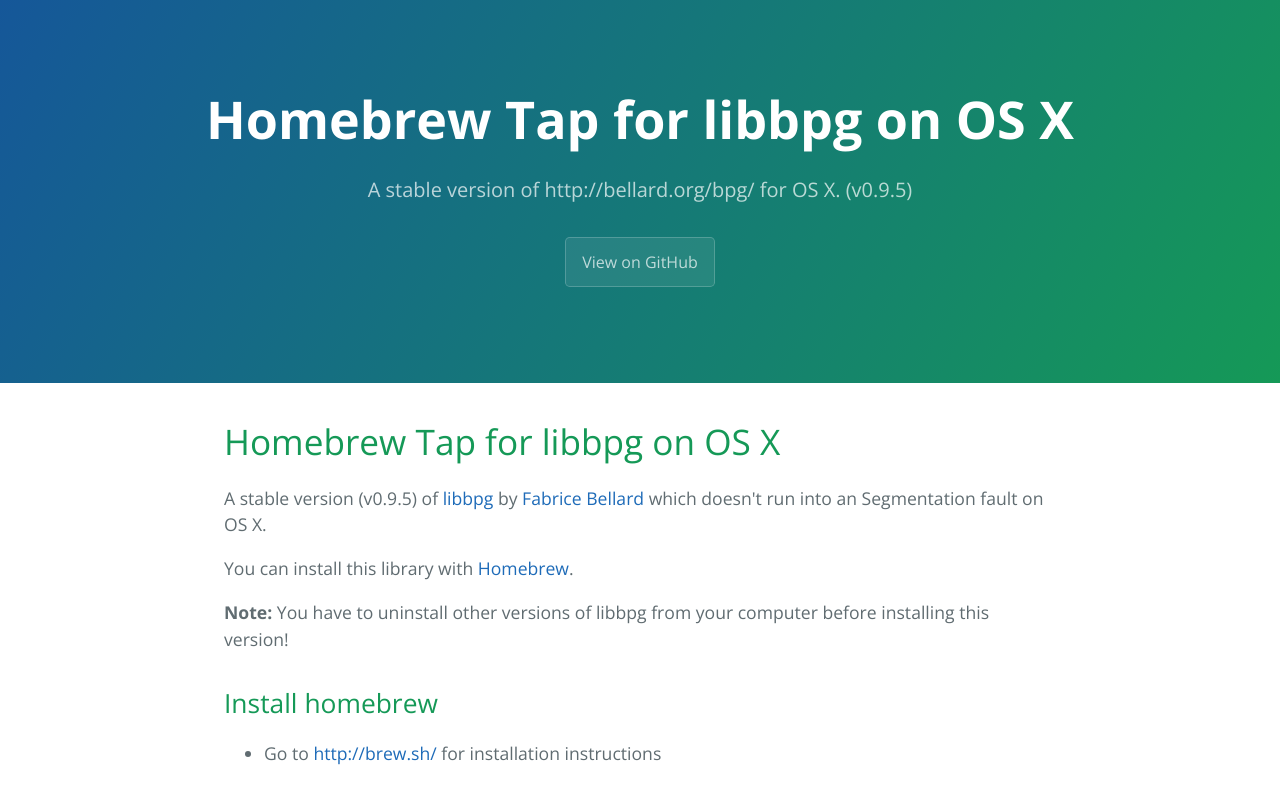
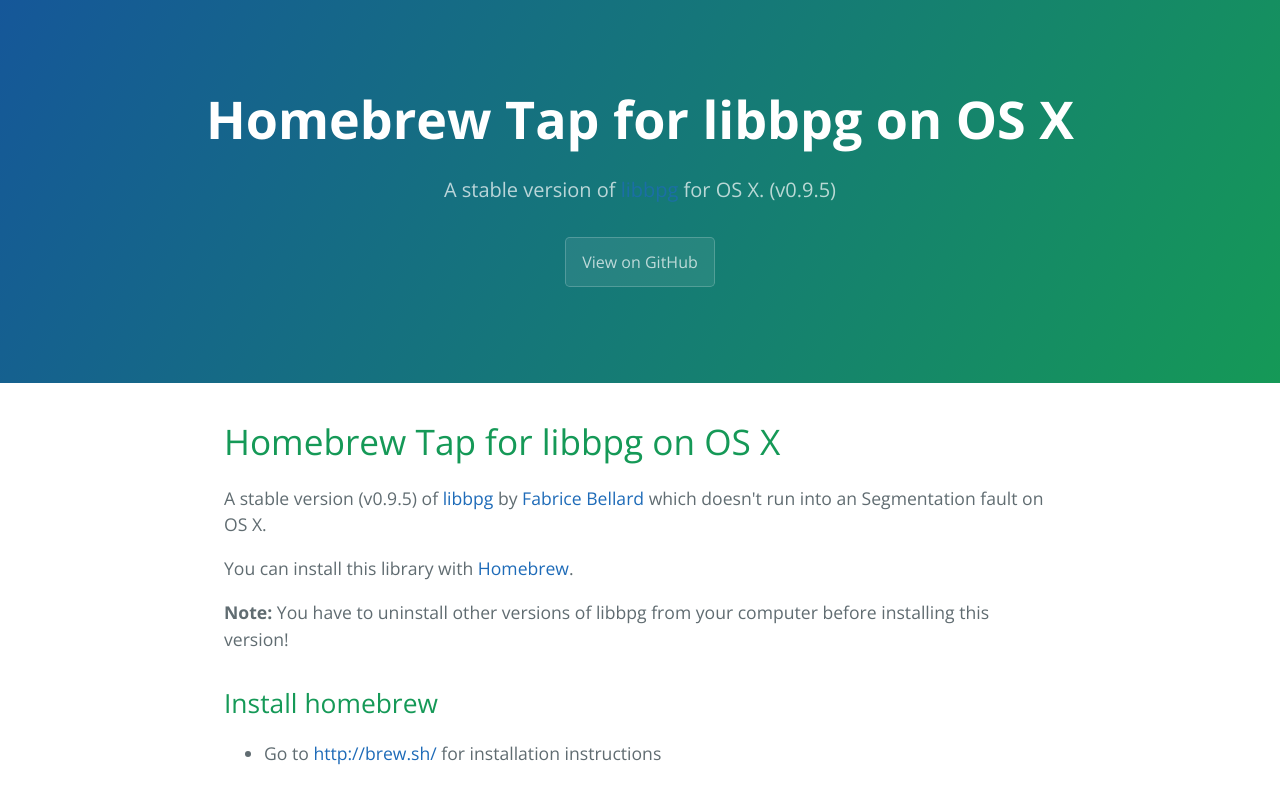
Before and after one commit to pascaliske/homebrew-libbpg, a plain HTML site: page index.html in a window 1280 px wide. Shown: the top 795 px of the page. Drawn offline with nearby package versions, Linux system fonts and the light colour scheme.

Commit message:
Added link

```diff
--- a/index.html
+++ b/index.html
@@ -12,7 +12,7 @@
   <body>
     <section class="page-header">
       <h1 class="project-name">Homebrew Tap for libbpg on OS X</h1>
-      <h2 class="project-tagline">A stable version of http://bellard.org/bpg/ for OS X. (v0.9.5)</h2>
+      <h2 class="project-tagline">A stable version of <a href="http://bellard.org/bpg/">libbpg</a> for OS X. (v0.9.5)</h2>
       <a href="https://github.com/pascaliske/homebrew-libbpg" class="btn">View on GitHub</a>
     </section>
 
```
